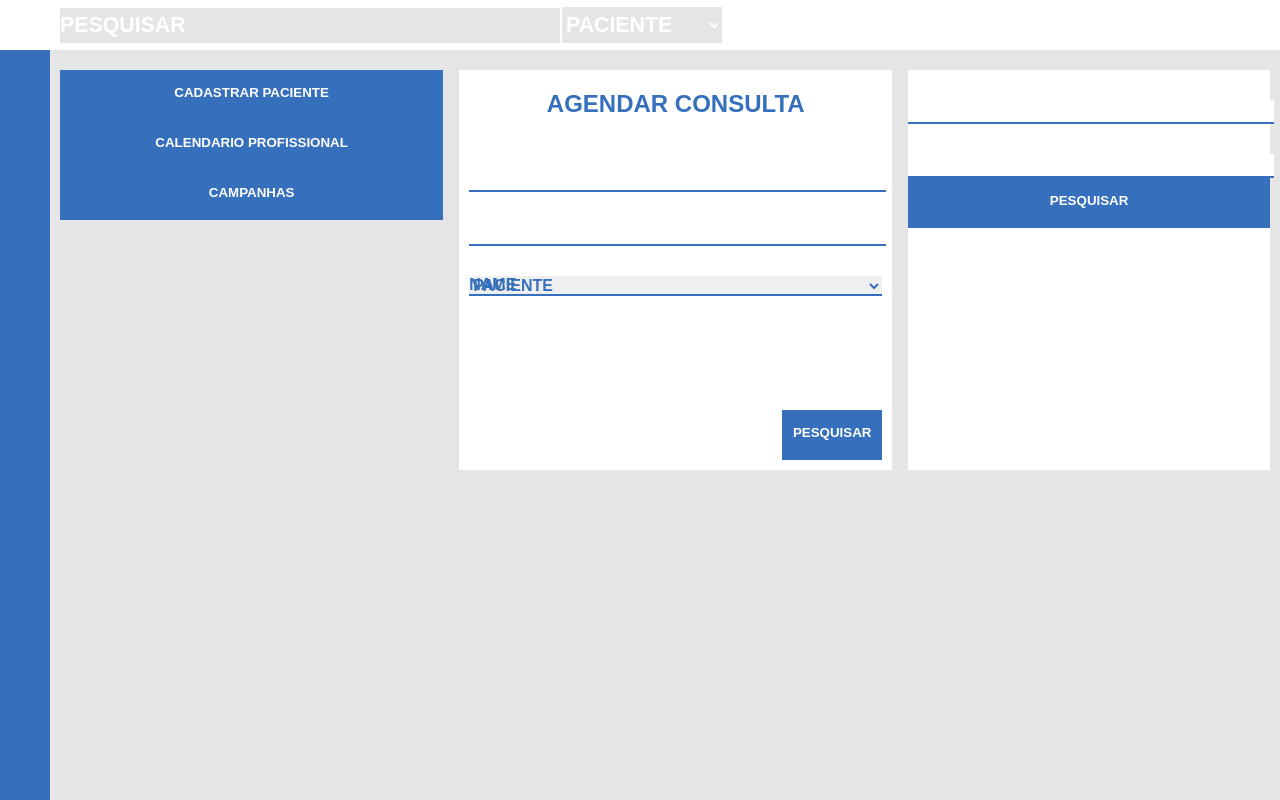
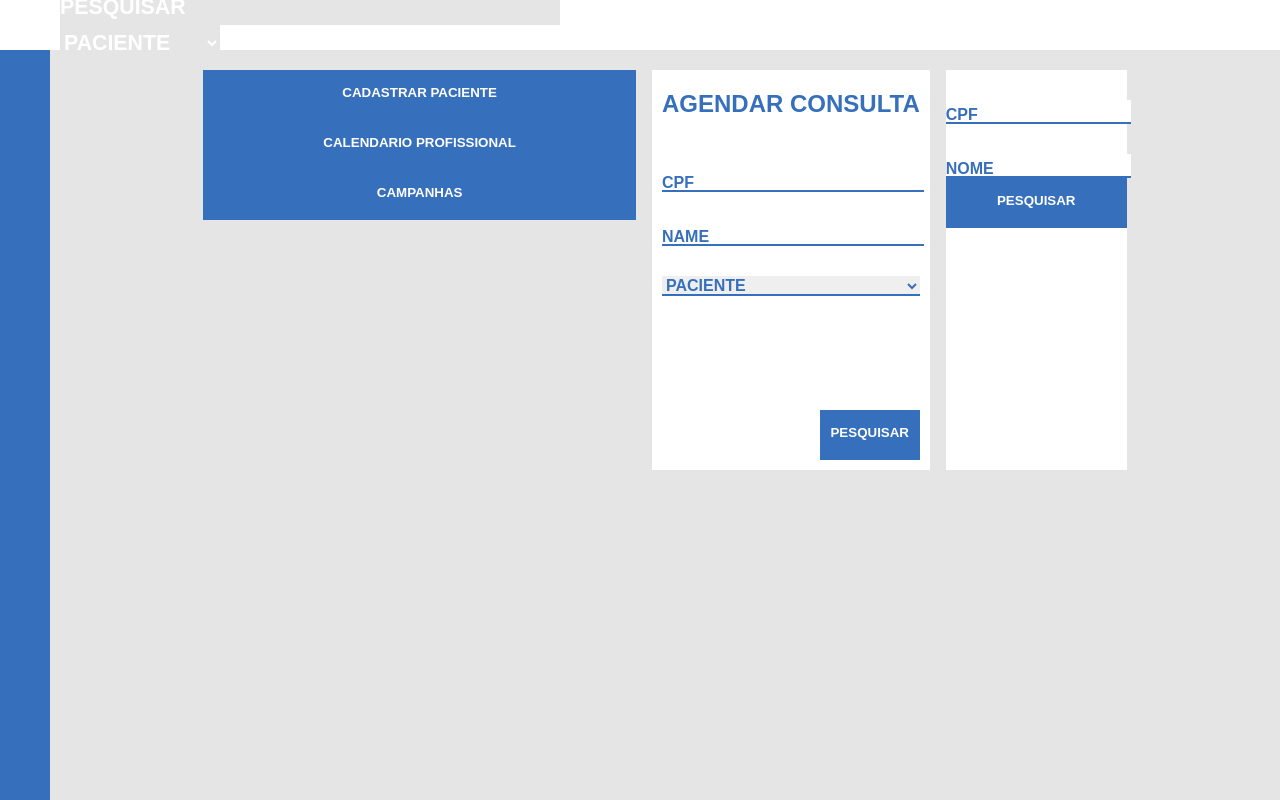
Before and after one commit to danroxha/sis, a React (Create React App) app: page / in a window 1280 px wide. Built offline with nearby package versions, Linux system fonts and the light colour scheme.

Commit message:
Fix CSS do Dashboard seção de marcação de consulta - Problema no Chrome resolvida.

```diff
--- a/src/components/Form/Form.css
+++ b/src/components/Form/Form.css
@@ -17,7 +17,7 @@
     text-transform: uppercase;
     font-size: 12pt;
     font-weight: bold;
-    /*display: grid;*/
+    display: grid;
 }
 
 .-label-input-component span{
```
